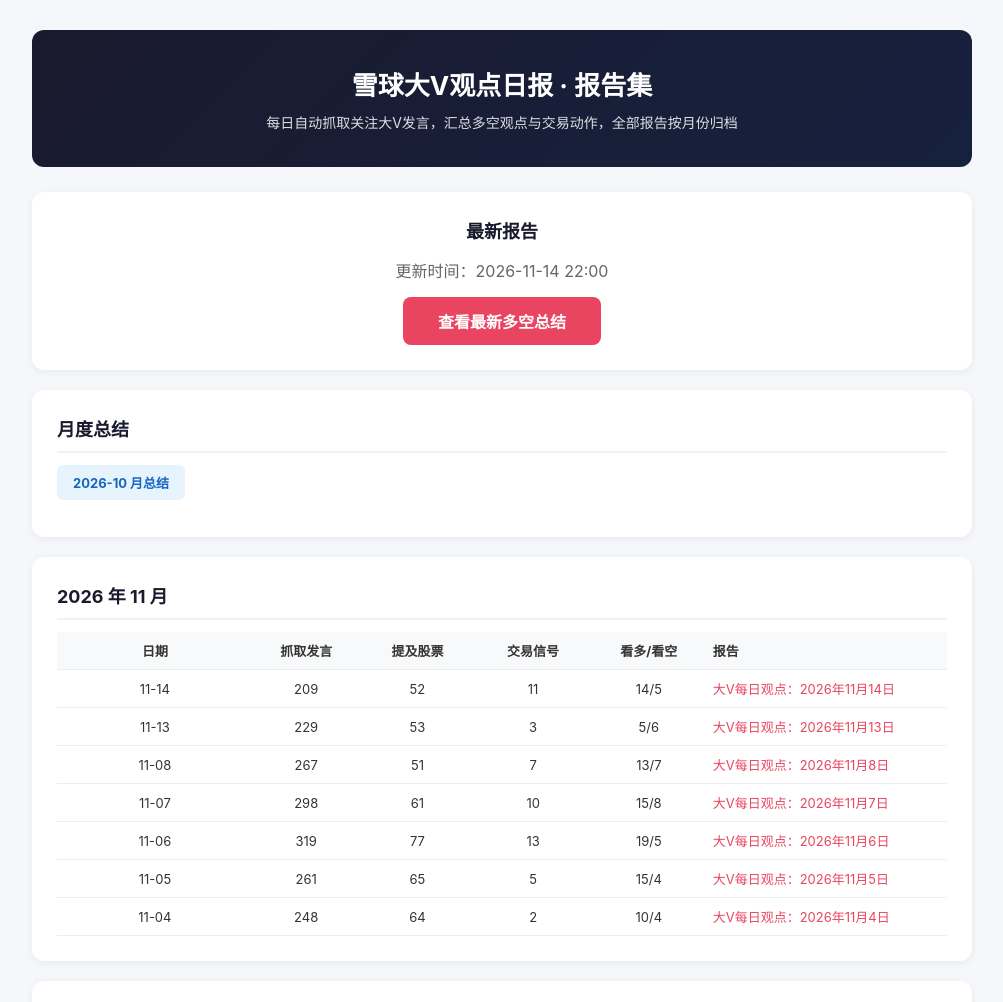
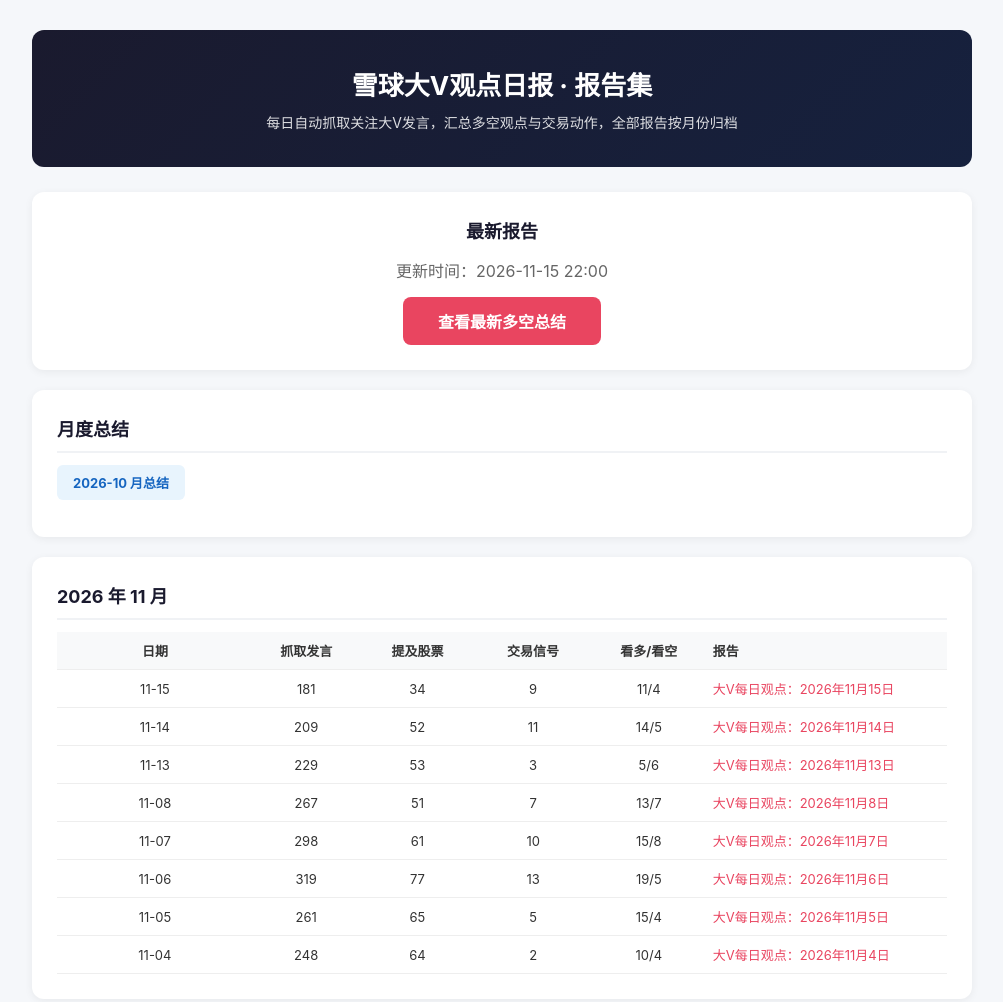
Before and after one commit to douding1016/xueqiu-dav-report, a plain HTML site: page index.html in a window 1280 px wide. Shown: the top 1002 px of the page, without its empty margins (138-1141 px from the left). Drawn offline with Linux system fonts and the light colour scheme.

Commit message:
update index.html

```diff
--- a/index.html
+++ b/index.html
@@ -42,7 +42,7 @@ a:hover { text-decoration:underline; }
 
 <div class="latest-card">
     <h2>最新报告</h2>
-    <p style="color:#666;margin-bottom:15px;">更新时间：2026-11-14 22:00</p>
+    <p style="color:#666;margin-bottom:15px;">更新时间：2026-11-15 22:00</p>
     <a href="latest.html" target="_blank" class="latest-btn">查看最新多空总结</a>
 </div>
 
@@ -52,6 +52,7 @@ a:hover { text-decoration:underline; }
 <div class="month-block"><h2>2026 年 11 月</h2>
 <table><colgroup><col class="col-date"><col class="col-total"><col class="col-stock"><col class="col-signal"><col class="col-bb"><col class="col-link"></colgroup>
 <tr><th class="num">日期</th><th class="num">抓取发言</th><th class="num">提及股票</th><th class="num">交易信号</th><th class="num">看多/看空</th><th>报告</th></tr>
+<tr><td class="num">11-15</td><td class="num">181</td><td class="num">34</td><td class="num">9</td><td class="num">11/4</td><td><a href="history/report_20261115_220030.html" target="_blank">大V每日观点：2026年11月15日</a></td></tr>
 <tr><td class="num">11-14</td><td class="num">209</td><td class="num">52</td><td class="num">11</td><td class="num">14/5</td><td><a href="history/report_20261114_220031.html" target="_blank">大V每日观点：2026年11月14日</a></td></tr>
 <tr><td class="num">11-13</td><td class="num">229</td><td class="num">53</td><td class="num">3</td><td class="num">5/6</td><td><a href="history/report_20261113_220031.html" target="_blank">大V每日观点：2026年11月13日</a></td></tr>
 <tr><td class="num">11-08</td><td class="num">267</td><td class="num">51</td><td class="num">7</td><td class="num">13/7</td><td><a href="history/report_20261108_100031.html" target="_blank">大V每日观点：2026年11月8日</a></td></tr>
@@ -110,7 +111,7 @@ a:hover { text-decoration:underline; }
 </table></div>
 
 <div class="footer">
-    数据来源：雪球网公开信息 ｜ 报告集共收录 47 天日报 ｜ 仅供参考，不构成投资建议
+    数据来源：雪球网公开信息 ｜ 报告集共收录 48 天日报 ｜ 仅供参考，不构成投资建议
 </div>
 </div>
 </body>
```
